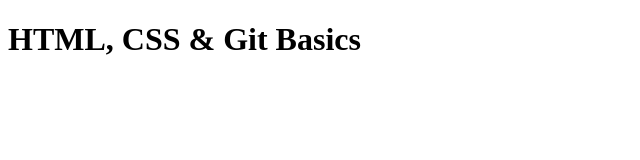
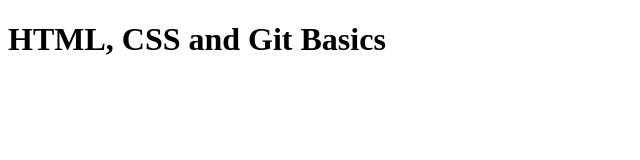
Before and after one commit to Neiroromo/rsschool-cv, a plain HTML site: page index.html in a window 1280 px wide. Shown: the whole page, without its empty margins (0-640 px from the left). Drawn offline with Linux system fonts and the light colour scheme.

Commit message:
fix: delete &

```diff
--- a/index.html
+++ b/index.html
@@ -5,6 +5,6 @@
     <title>CV</title>
 </head>
 <body>
-    <h1>HTML, CSS &amp; Git Basics</h1>
+    <h1>HTML, CSS and Git Basics</h1>
 </body>
 </html>
```
